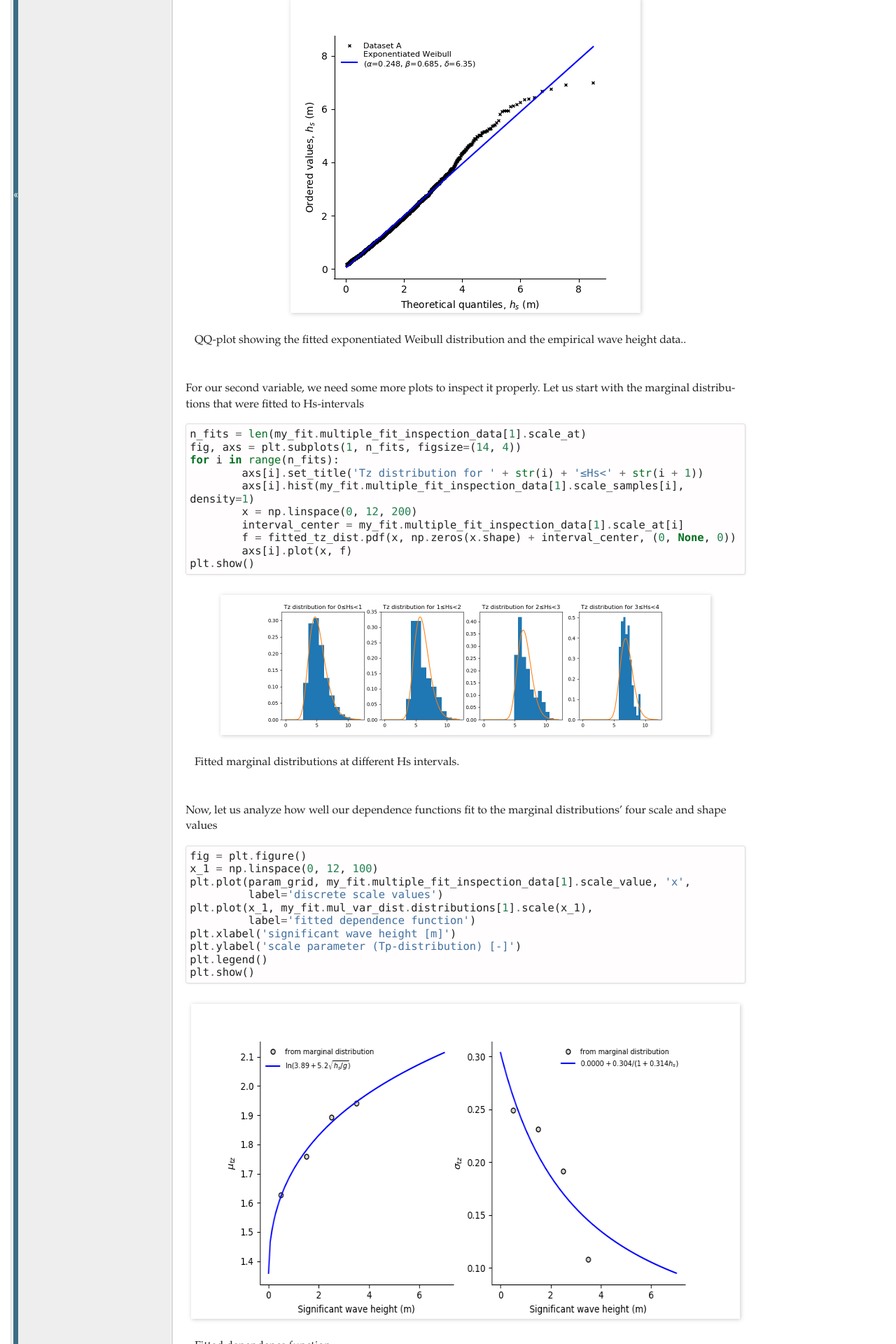
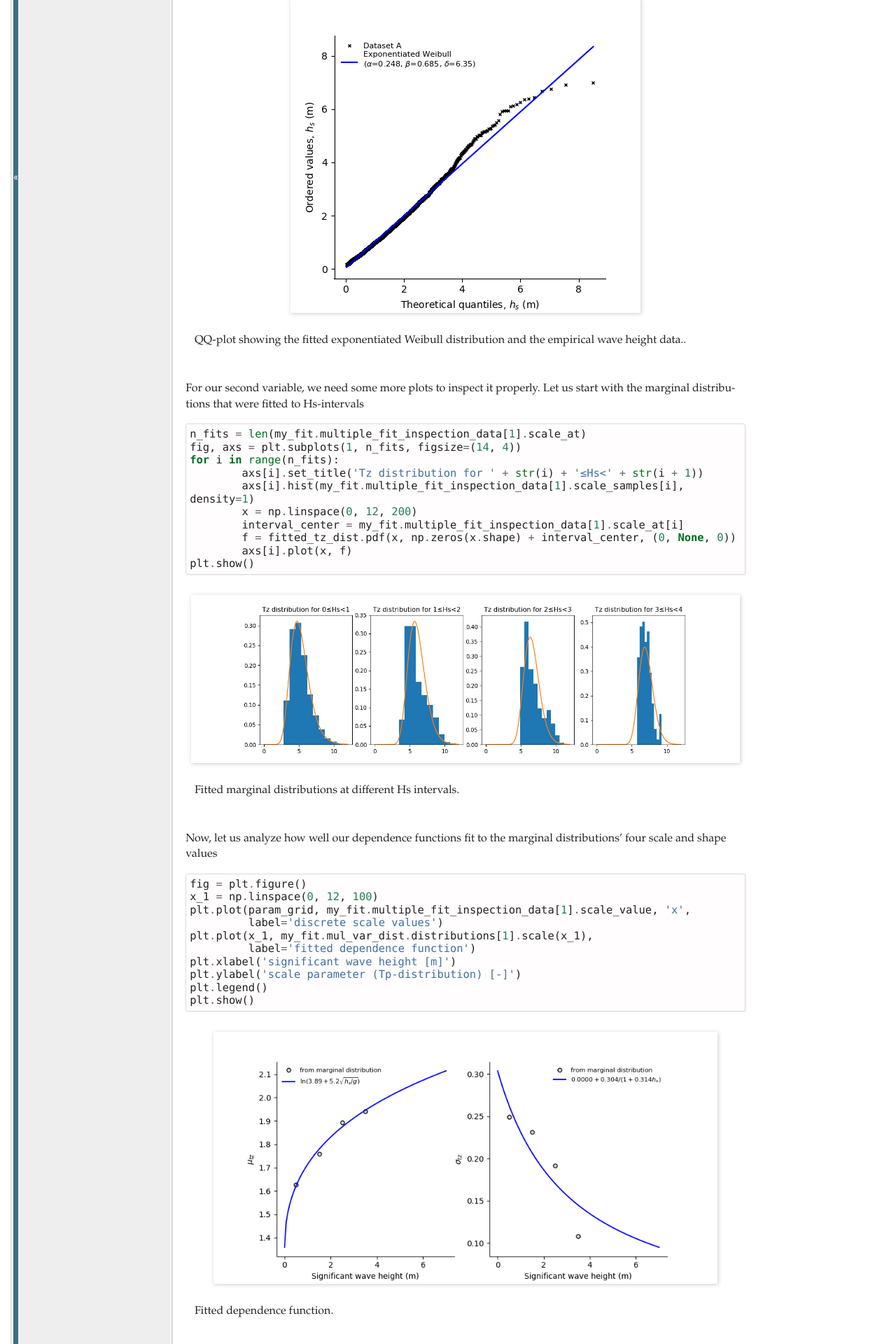
Before and after one commit to virocon-organization/virocon, a Sphinx documentation site: the page built from docs/fitting.rst, in a window 1280 px wide. Shown: the part 3282-5202 px from the top of the page at 70% size. Built offline with Sphinx 7.4.7, drawn with Linux system fonts in a browser that asks for light colours.

Commit message:
Adjust images to avoid resizing.

```diff
--- a/docs/fitting.rst
+++ b/docs/fitting.rst
@@ -165,7 +165,7 @@ Let us start with the marginal distributions that were fitted to Hs-intervals ::
 
 
 .. figure:: fitting_fig3.png
-    :scale: 50 %
+    :scale: 60 %
     :alt: individual fits of second variable
 
     Fitted marginal distributions at different Hs intervals.
@@ -186,7 +186,7 @@ distributions' four scale and shape values ::
 
 
 .. figure:: fitting_fig4.png
-    :scale: 100 %
+    :scale: 80 %
     :alt: fit of the dependence function
 
     Fitted dependence function.
```
